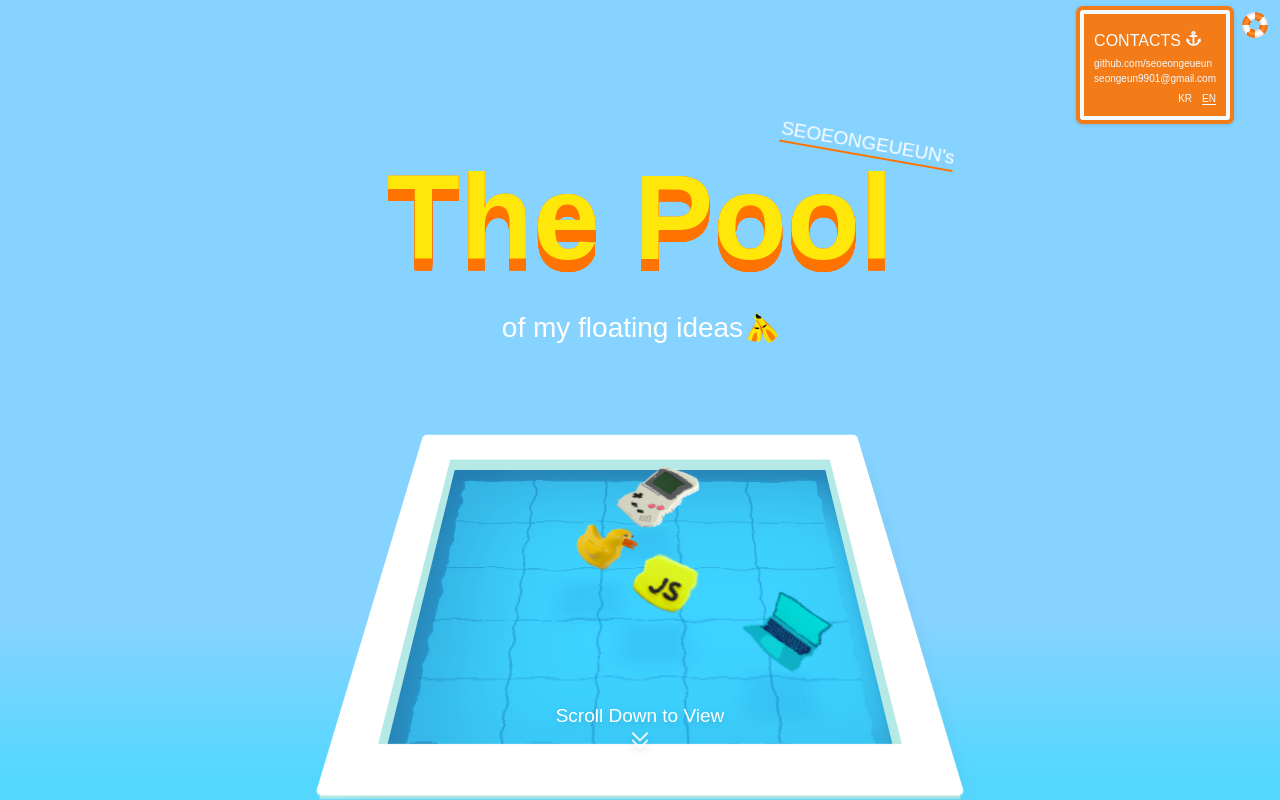
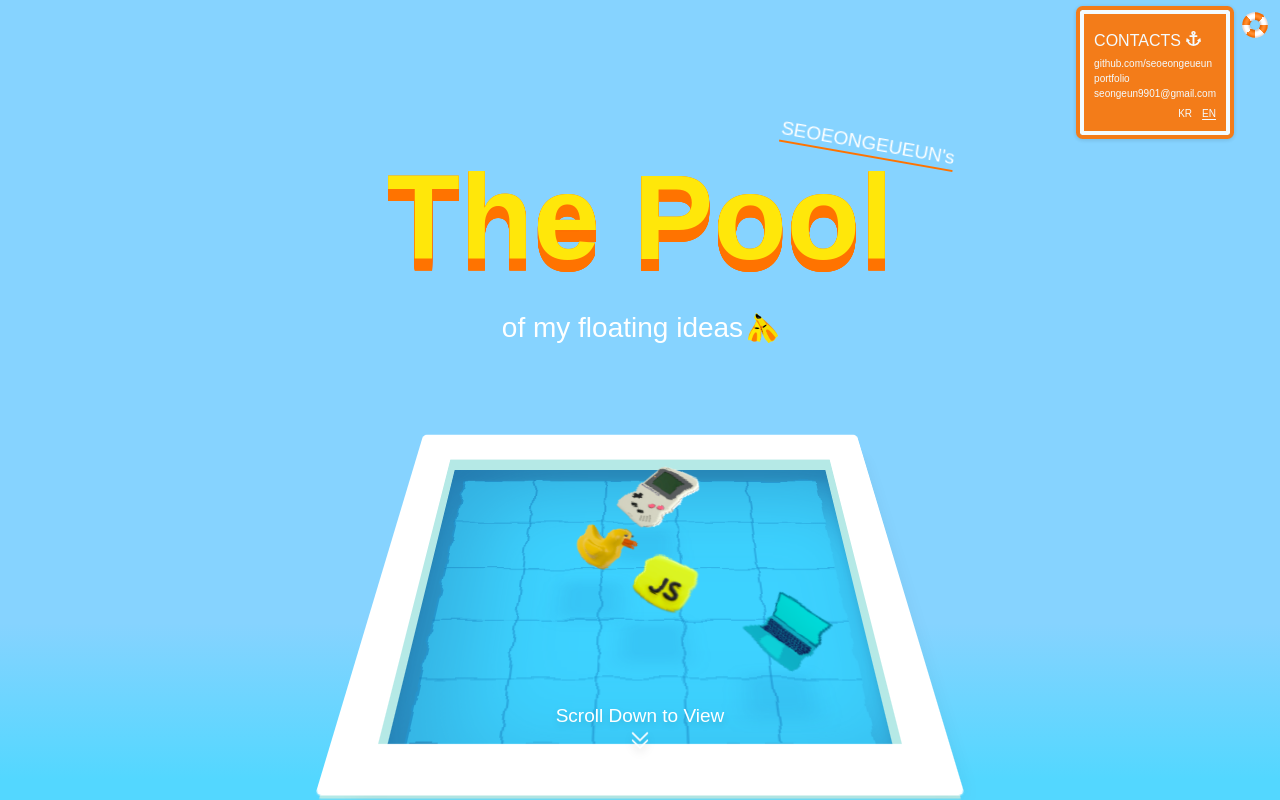
Before and after one commit to seoeongeueun/portfolio.v2, a Next.js app: page / in a window 1280 px wide. Both pictures are taken after a click on the button 1255 px from the left and 25 px from the top of the page. Built offline with nearby package versions, Linux system fonts and the light colour scheme; a web font is replaced by a local one.

Commit message:
chore: 포트폴리오 링크 추가 & 상세 페이지 비디오 비율 수정

```diff
--- a/app/page.tsx
+++ b/app/page.tsx
@@ -1062,7 +1062,7 @@ export default function Home() {
 					<div className="lifebuoy mini hover:rotate-60 transition-transform duration-300"></div>
 				</button>
 				{headerOpen && (
-					<div className="pointer-events-auto font-normal contact-box opacity-90 drop-shadow-sm mt-4 bg-theme-orange p-4 w-fit h-fit rounded-sm border border-4 border-white text-white outline-4 outline-theme-orange">
+					<div className="pointer-events-auto font-normal contact-box opacity-90 drop-shadow-sm mt-4 bg-theme-orange p-4 w-fit h-fit rounded-sm border-4 border-white text-white outline-4 outline-theme-orange flex flex-col">
 						<div className="flex flex-row items-center mb-1">
 							<p className="text-md mr-2 mt-2">CONTACTS</p>
 							<Image src="/assets/anchor.svg" alt="anchor" width={15} height={15} />
@@ -1073,6 +1073,13 @@ export default function Home() {
 							target="__blank"
 						>
 							github.com/seoeongeueun
+						</Link>
+						<Link
+							className="text-[1rem] hover:underline underline-offset-2 decoration-white"
+							href="https://www.notion.so/1d48bfc214c580a1a84bee5c716dd3e1?source=copy_link"
+							target="__blank"
+						>
+							portfolio
 						</Link>
 						<p className="text-[1rem]">seongeun9901@gmail.com</p>
 						<div className="flex flex-row items-center justify-end w-full space-x-4 mt-2">
--- a/app/styles/global.scss
+++ b/app/styles/global.scss
@@ -1121,7 +1121,8 @@ $breakpoint-tablet-max: 1024px;
 			align-items: center;
 		}
 
-		img {
+		img,
+		video {
 			height: 100%;
 			width: auto;
 			object-fit: contain;
```
